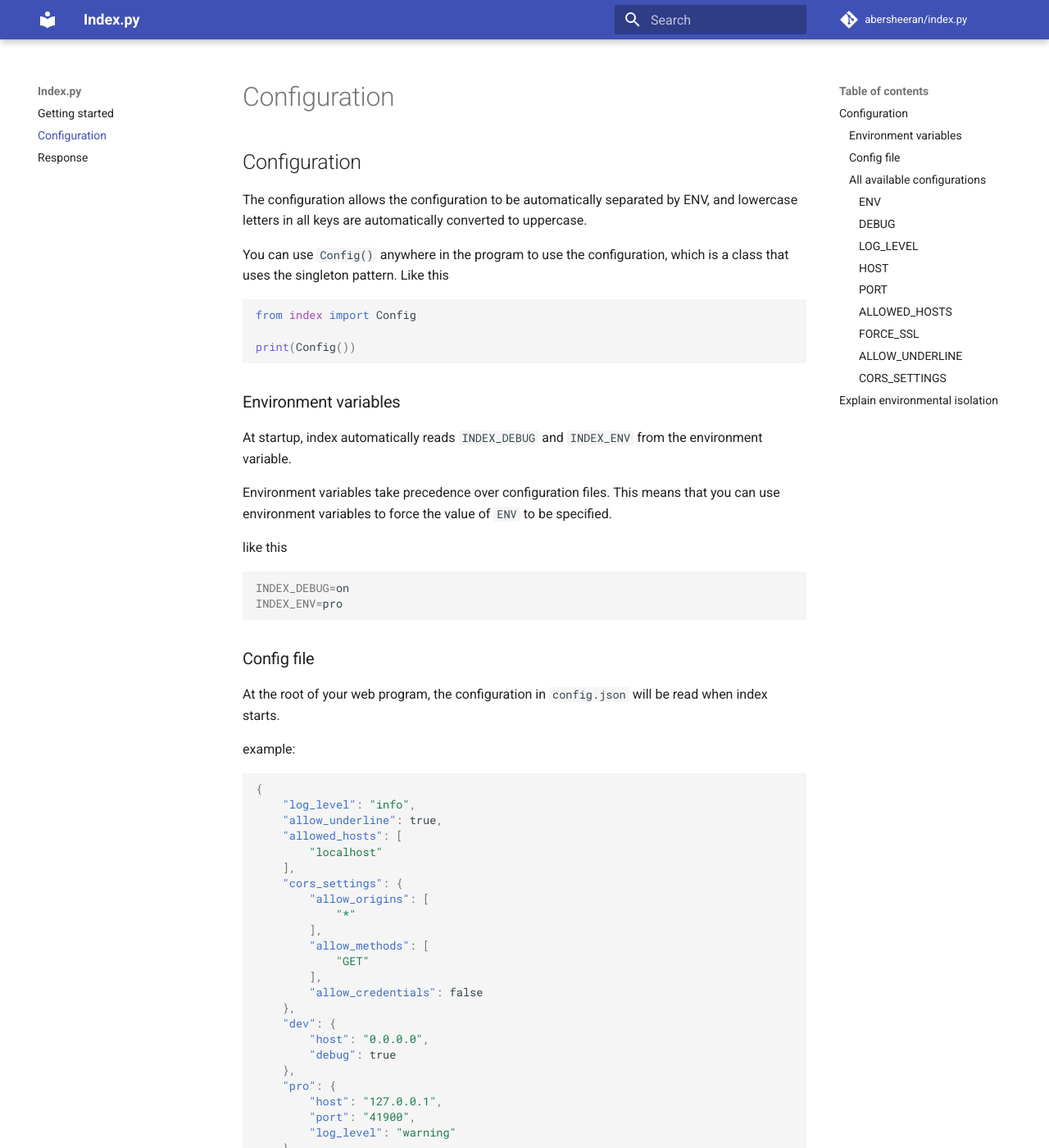
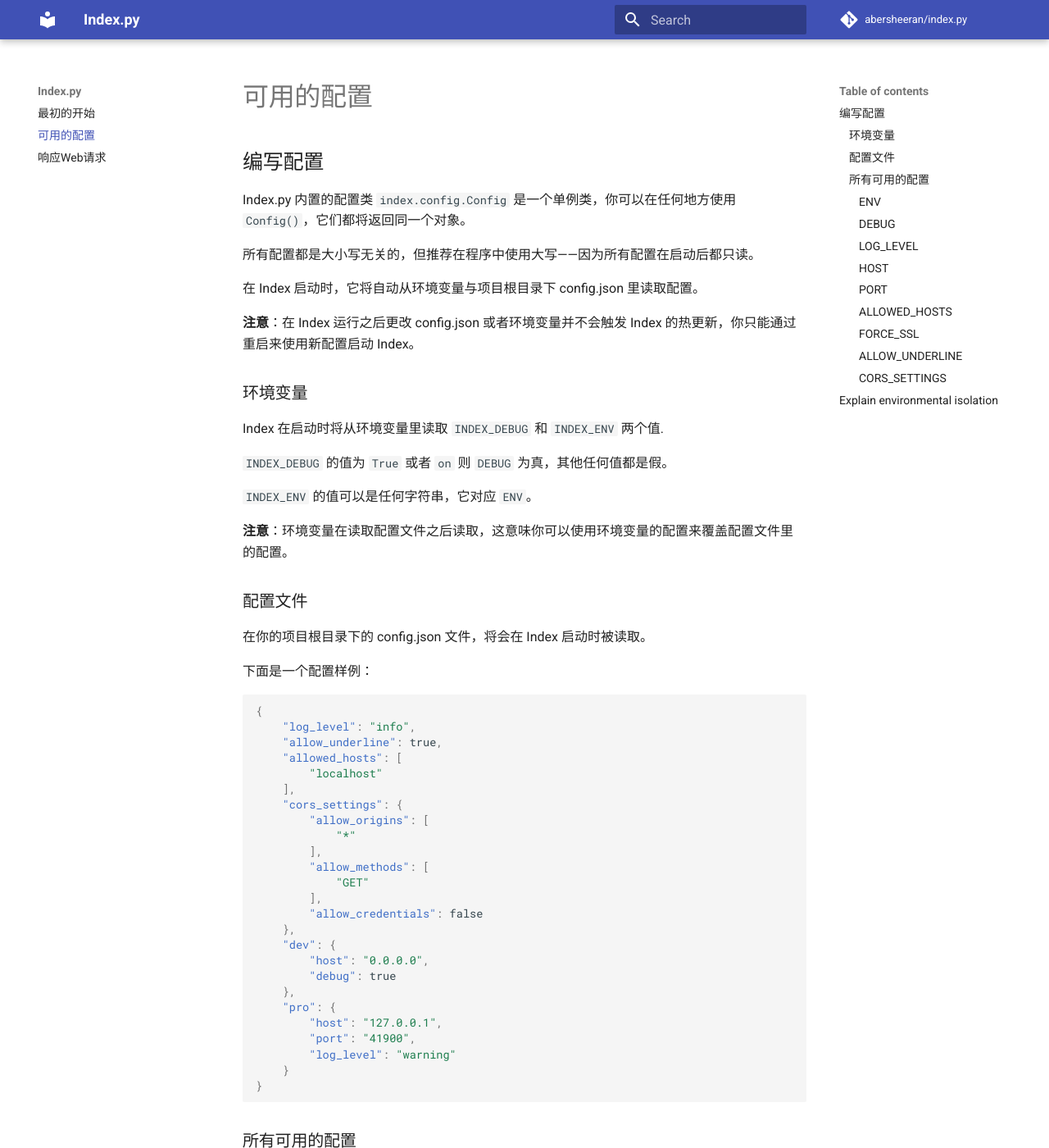
Before and after one commit to abersheeran/kui, an MkDocs documentation site: the page built from docs/config.md, in a window 1280 px wide and 1400 px high. Shown: the whole window at 82% size. Built offline with MkDocs 1.6.1 and Material for MkDocs 9.7.7, drawn with Linux system fonts in a browser that asks for light colours; comment, search, counter and statistics services are not loaded; some of the changed text lies outside the part shown.

Commit message:
update Docs

````diff
--- a/docs/config.md
+++ b/docs/config.md
@@ -1,33 +1,28 @@
-## Configuration
+## 编写配置
 
-The configuration allows the configuration to be automatically separated by ENV, and lowercase letters in all keys are automatically converted to uppercase.
+Index.py 内置的配置类 `index.config.Config` 是一个单例类，你可以在任何地方使用 `Config()`，它们都将返回同一个对象。
 
-You can use `Config()` anywhere in the program to use the configuration, which is a class that uses the singleton pattern. Like this
+所有配置都是大小写无关的，但推荐在程序中使用大写——因为所有配置在启动后都只读。
 
-```python
-from index import Config
+在 Index 启动时，它将自动从环境变量与项目根目录下 config.json 里读取配置。
 
-print(Config())
-```
+**注意**：在 Index 运行之后更改 config.json 或者环境变量并不会触发 Index 的热更新，你只能通过重启来使用新配置启动 Index。
 
-### Environment variables
+### 环境变量
 
-At startup, index automatically reads `INDEX_DEBUG` and `INDEX_ENV` from the environment variable.
+Index 在启动时将从环境变量里读取 `INDEX_DEBUG` 和 `INDEX_ENV` 两个值.
 
-Environment variables take precedence over configuration files. This means that you can use environment variables to force the value of `ENV` to be specified.
+`INDEX_DEBUG` 的值为 `True` 或者 `on` 则 `DEBUG` 为真，其他任何值都是假。
 
-like this
+`INDEX_ENV` 的值可以是任何字符串，它对应 `ENV`。
 
-```bash
-INDEX_DEBUG=on
-INDEX_ENV=pro
-```
+**注意**：环境变量在读取配置文件之后读取，这意味你可以使用环境变量的配置来覆盖配置文件里的配置。
 
-### Config file
+### 配置文件
 
-At the root of your web program, the configuration in `config.json` will be read when index starts.
+在你的项目根目录下的 config.json 文件，将会在 Index 启动时被读取。
 
-example:
+下面是一个配置样例：
 
 ```json
 {
@@ -57,27 +52,27 @@
 }
 ```
 
-### All available configurations
+### 所有可用的配置
 
 #### ENV
 
-**Default: `"dev"`**
+- **默认值:** `"dev"`
 
-`env` is an important configuration that allows for the distinction between different configuration environments.
+`env` 是一个十分重要的配置，它允许自动使用对应环境下的配置。
 
 #### DEBUG
 
-**Default: `False`**
+- **默认值:** `False`
 
-I don't think this needs explanation.
+我不认为这个配置需要解释什么。
 
-In the environment variable, INDEX_DEBUG is true when it is on or True, otherwise it is false.
+在环境变量里 `INDEX_DEBUG` 为 `"on"` 或者 `"True"` 时，`DEBUG` 为真。
 
 #### LOG_LEVEL
 
-**Default: `"info"`**
+- **默认值:** `"info"`
 
-`log_level` has five values, the corresponding table to the `logging` is as follows
+`log_level` 有五个可用值, 下面是它与 `logging` 的等级对应表
 
 log_level   | logging
 ---         | ---
@@ -89,55 +84,63 @@
 
 #### HOST
 
-**Default: `"127.0.0.1"`**
+- **默认值:** `"127.0.0.1"`
 
-`host` specifies the bound HOST address.
+`host` 指定 Index 监听的地址。
 
 #### PORT
 
-**Default: `4190`**
+- **默认值:** `4190`
 
-`port` pecifies the bound HOST port.
+`port` 指定 Index 监听的端口。
 
 #### ALLOWED_HOSTS
 
-**Default: `["*"]`**
+- **默认值:** `["*"]`
 
-`allowed_hosts` allows you to restrict access to this application's host.
+`allowed_hosts` 用于指定 Index 允许被访问的 HOST。
 
-Some examples:
+一些例子:
 
-    - ["*"]
+  1. `["*"]`
 
-    - ["example.com", "*example.com"]
+    允许所有的 HOST 访问
 
-    - ["example.com", "test.com"]
+  2. `["example.com", "*example.com"]`
+
+    允许 example.com 以及 example.com 的子域名访问。
+
+  3. `["example.com", "test.com"]`
+
+    允许 example.com 与 test.com 的访问。
 
 #### FORCE_SSL
 
-**Default: `False`**
+- **默认值:** `False`
 
-`force_ssl` can force HTTP/WS to jump to HTTPS/WSS.
+`force_ssl` 允许 HTTP/WS 强制跳转到 HTTPS/WSS。
 
 #### ALLOW_UNDERLINE
 
-**Default: `False`**
+- **默认值:** `False`
 
-`allow_underline` allows you to determine if an underscore is allowed in the URI by configuring a boolean value. When it is false, if _ exists in the uri, it will be replaced with - and redirected.
+由于 Python 的 module 只允许字母、数字与下划线，但 URI 中出现出现下划线是被谷歌不推荐的，所以有了这个配置选项。
+
+当 `allow_underline` 为假时，如果 _ 存在于 URI 中，它将会被自动替换成 - 并且 301 跳转过去。
 
 #### CORS_SETTINGS
 
-**Default:**
+- **默认值:**
 
-    {
-        "allow_origins": (),
-        "allow_methods": ("GET",),
-        "allow_headers": (),
-        "allow_credentials": False,
-        "allow_origin_regex": None,
-        "expose_headers": (),
-        "max_age": 600,
-    }
+  {
+    "allow_origins": (),
+    "allow_methods": ("GET",),
+    "allow_headers": (),
+    "allow_credentials": False,
+    "allow_origin_regex": None,
+    "expose_headers": (),
+    "max_age": 600,
+  }
 
 The following arguments are supported:
 
--- a/mkdocs.yml
+++ b/mkdocs.yml
@@ -1,5 +1,5 @@
 site_name: Index.py
-site_description: Asynchronous HTTP server using file mapping.
+site_description: 一个基于 ASGI 协议的异步 Web 框架.
 
 theme:
     name: 'material'
@@ -9,9 +9,9 @@
 edit_uri: ""
 
 nav:
-    - Getting started: 'index.md'
-    - Configuration: 'config.md'
-    - Response: 'response.md'
+    - 最初的开始: 'index.md'
+    - 可用的配置: 'config.md'
+    - 响应Web请求: 'response.md'
 
 markdown_extensions:
   - markdown.extensions.codehilite:
````
Also changed, not shown: docs/index.md (+14 -20 lines), docs/response.md (+2 -2 lines).
